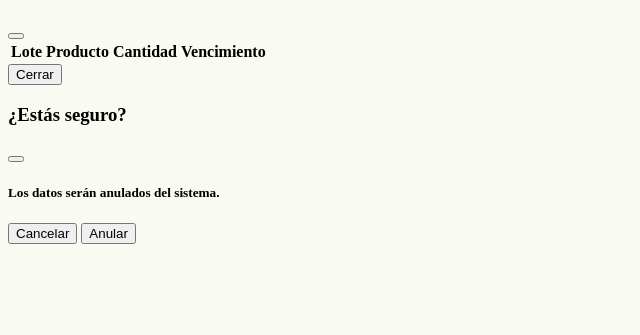
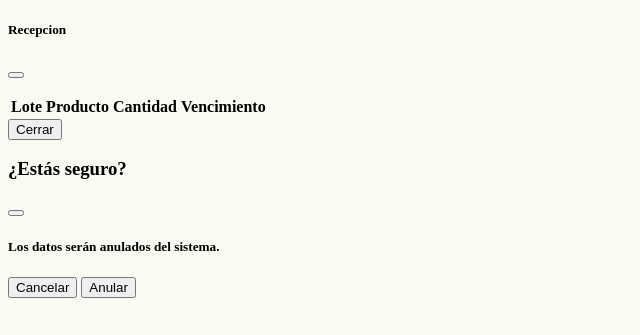
Before and after one commit to ricardojparram/Inventario-Wesley, a PHP site: template vista/interno/recepcion/recepcionVista.php in a window 1280 px wide. Shown: the part 196-531 px from the top of the page, without its empty margins (0-640 px from the left). Run offline with PHP 8.4, Linux system fonts and the light colour scheme; the template is opened without the code that fills it, so the values that code supplies are empty.

Commit message:
fet: recepcion con imagenes

```diff
--- a/assets/js/recepcion/recepcion.js
+++ b/assets/js/recepcion/recepcion.js
@@ -1,19 +1,19 @@
 $(document).ready(function () {
   let mostrar;
-    $.getJSON("", { getPermisos: '' })
-        .fail(e => {
-            Toast.fire({ icon: 'error', title: 'Ha ocurrido un error.' });
-            throw new Error('Error al obtener permisos: ' + e);
+  $.getJSON("", { getPermisos: "" })
+    .fail((e) => {
+      Toast.fire({ icon: "error", title: "Ha ocurrido un error." });
+      throw new Error("Error al obtener permisos: " + e);
     })
     .then((data) => {
       permisos = data;
-            rellenar(true)
+      rellenar(true);
     });
 
   function rellenar(bitacora = false) {
     $.getJSON("", { mostrar: "", bitacora }, function (data) {
-            const permisoEditar = (!permisos["Editar"]) ? 'disabled' : '';
-            const permisoEliminar = (!permisos["Eliminar"]) ? 'disabled' : '';
+      const permisoEditar = !permisos["Editar"] ? "disabled" : "";
+      const permisoEliminar = !permisos["Eliminar"] ? "disabled" : "";
 
       let tabla = data.reduce((acc, row) => {
         return (acc += `
@@ -42,41 +42,66 @@ $(document).ready(function () {
     id = this.id;
     $.getJSON("", { detalle: "", id_recepcion: id }, (res) => {
       let tabla = "";
-            $("#Detalle h5").html(res[0].nombre_sede);
-            res.forEach((row) => {
+      let imgs = res.img.reduce((acc, row) => {
+        return (acc += `
+          <a href="${row.src}" target="_blank">
+            <img src="${row.src}" class="img-thumbnail" style="witdh: 200px; height: 200px">
+          </a>
+        `);
+      }, "");
+      let recepcion = `
+          <dt class="col-sm-3">Transferencia</dt>
+          <dd class="col-sm-9">${res.recepcion.id_transferencia}</dd>
+          <dt class="col-sm-3">Sede</dt>
+          <dd class="col-sm-9">${res.recepcion.nombre_sede}</dd>
+          <dt class="col-sm-3">Fecha</dt>
+          <dd class="col-sm-9">${res.recepcion.fecha}</dd>
+        `;
+      res.detalle.forEach((row) => {
         tabla += `
               <tr>
                 <td>${row.lote}</th>
-                <td>${row.id_producto_sede}</th>
+                <td>${row.presentacion_producto}</th>
                 <td>${row.cantidad}</td>
                 <td>${row.fecha_vencimiento ? row.fecha_vencimiento : ""}</td>
               </tr>`;
       });
       $("#tabla_detalle tbody").html(tabla || "");
+      $(".images").html(imgs);
+      $(".detalle_dl").html(recepcion);
     }).fail((e) => {
       Toast.fire({ icon: "error", title: "Ha ocurrido un error." });
       throw new Error("Error al mostrar detalles: " + e);
     });
   });
 
-    $(document).on('click', '.eliminar', function () {
+  $(document).on("click", ".eliminar", function () {
     validarPermiso(permisos["Eliminar"]);
-        id = this.id
+    id = this.id;
   });
 
-    $('#anular').click(function () {
-        $(this).prop('disabled', true);
-        $.post("", { eliminar: '', id }, function (res) {
+  $("#anular").click(function () {
+    $(this).prop("disabled", true);
+    $.post(
+      "",
+      { eliminar: "", id },
+      function (res) {
         Toast.fire({ icon: "success", title: res.msg });
         mostrar.destroy();
-            $('.cerrar').click();
+        $(".cerrar").click();
         rellenar();
-        }, "json").fail((e) => {
-            Toast.fire({ icon: "error", title: e.responseJSON.msg || "Ha ocurrido un error." });
+      },
+      "json",
+    )
+      .fail((e) => {
+        Toast.fire({
+          icon: "error",
+          title: e.responseJSON.msg || "Ha ocurrido un error.",
+        });
         throw new Error(e.responseJSON.msg);
-        }).always(() => {
-            $(this).prop('disabled', false);
+      })
+      .always(() => {
+        $(this).prop("disabled", false);
       });
-    })
-
-})
+  });
+});
--- a/vista/interno/recepcion/recepcionVista.php
+++ b/vista/interno/recepcion/recepcionVista.php
@@ -39,8 +39,7 @@
             <h1>Recepcion</h1>
             <nav>
                 <ol class="breadcrumb">
-                    <li class="breadcrumb-item">Recepcion</li>
-                </ol>
+                    <li class="breadcrumb-item">Recepcion</li> </ol>
             </nav>
 
         </div>
@@ -98,10 +97,14 @@
     <div class="modal-dialog modal-dialog-scrollable modal-lg">
         <div class="modal-content">
             <div class="modal-header alert alert-success">
-                <h5 class="modal-title"><strong class="detalle_titulo"></strong></h5>
+                <h5 class="modal-title"><strong class="detalle_titulo">Recepcion</strong></h5>
                 <button type="button" class="btn text-white" data-bs-dismiss="modal" aria-label="Close"><i class="bi bi-x-lg"></i></button>
             </div>
             <div class="modal-body">
+                <div class="d-flex justify-content-center align-items-center gap-2 images"></div>
+                <div class="container-sm mt-3">
+                  <dl class='row detalle_dl'></dl>
+                </div>
                 <table id="tabla_detalle" class="table table-hover">
                     <thead>
                         <th>Lote</th>
```
Also changed, not shown: 1 other file. Lines whose indentation alone changed are shown as unchanged.
